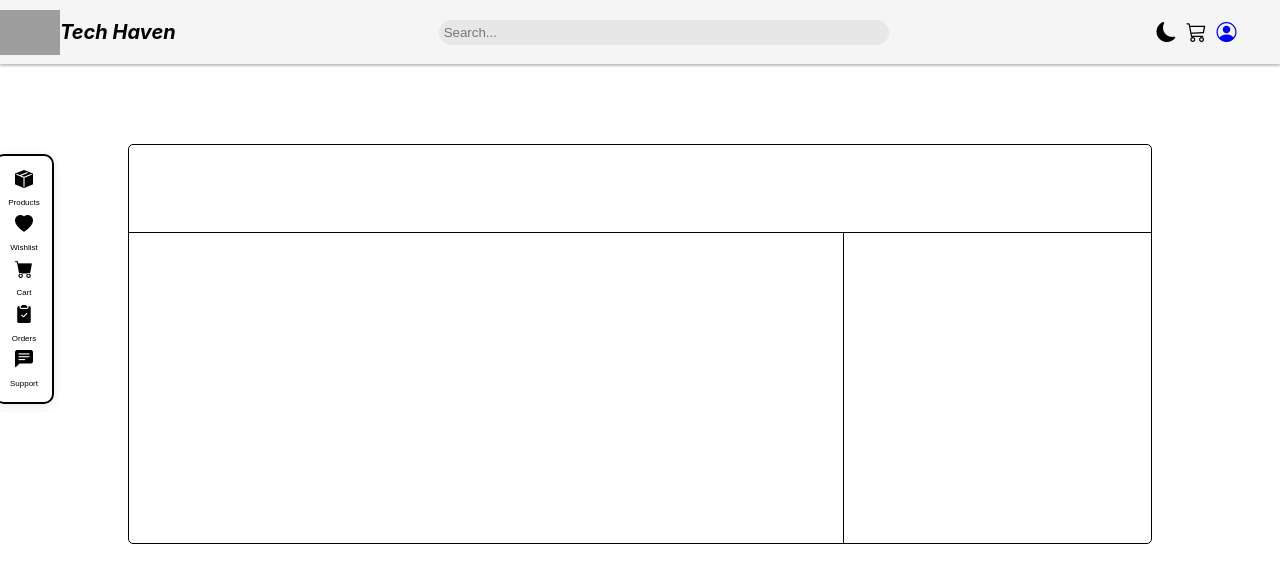
After one commit to kibinzxc/TechHaven-websys-hci2, a PHP site: page /profile.php in a window 1280 px wide. The commit adds this page. Shown: the top 583 px of the page. Run offline with PHP 8.4, Linux system fonts and the light colour scheme; some libraries are stand-ins or nearby versions; grey boxes are pictures that could not be loaded.

Commit message:
isolating sidenav and top

```diff
--- /dev/null
+++ b/costumer/profile.php
@@ -0,0 +1,52 @@
+<!DOCTYPE html>
+<html lang="en">
+<head>
+    <meta charset="UTF-8">
+    <meta name="viewport" content="width=device-width, initial-scale=1.0">
+
+
+</head>
+    <style>
+        .mainbox {
+            border: black 1px solid;
+            height: 50vh;
+            width: 80%;
+            margin-left: 10vw;
+            margin-top: 10vh;
+            border-radius: 5px;
+
+        }
+
+        .upper{
+            border-bottom: solid 1px black;
+            height: 22%;
+            width: 100%;
+
+        }
+
+       .right{
+            border-right: solid 1px black;
+            width: 70%;
+            height: 78%;
+
+       }
+    </style>
+<body>
+
+<?php include 'sidenav.php'; ?>
+
+   <div class="mainbox">
+        <div class="upper">
+
+        </div>
+        <div class="left">
+
+        </div>
+        <div class="right">
+
+        </div>
+   </div>
+
+</body>
+
+</html>
--- a/costumer/sidenav.php
+++ b/costumer/sidenav.php
@@ -1,4 +1,90 @@
 <style>
+    * {
+    margin: 0;
+    box-sizing: border-box;
+    padding: 0;
+}
+
+:root {
+    --lightColor: #F5F5F5;
+    --shadedColor: #E7E7E7;
+    --darkModeNav: #292929;
+    --darkBody: #5C5C5C;
+}
+
+body.dark-mode {
+    background-color: var(--darkBody);
+    color: white;
+}
+.dark-mode .nav {
+    background-color: var(--darkModeNav);
+}
+.dark-mode .search-bar {
+    background-color: var(--lightColor);
+}
+.dark-mode .nav-right i {
+    color: var(--lightColor);
+}
+
+.rotate {
+    animation: rotate 0.5s ease-in-out;
+}
+@keyframes rotate {
+    from {
+        transform: rotate(0deg);
+    }
+    to {
+        transform: rotate(360deg);
+    }
+}
+
+.nav {
+    background: var(--lightColor);
+    display: flex;
+    justify-content: space-between;
+    align-items: center;
+    height: 4rem;
+    font: italic 600 20px/normal 'Inter';
+    box-shadow: 0px 2px 2px 0px rgba(0, 0, 0, 0.25);
+}
+.nav img {
+    width: 60px;
+}
+
+.nav-left, .nav-middle, .nav-right {
+    display: flex;
+    align-items: center;
+}
+
+.nav-middle {
+    flex: 1;
+    display: flex;
+    justify-content: center;
+}
+
+.search-bar {
+    width: 100%;
+    max-width: 450px;
+    padding: 0.5px;
+    background-color: var(--shadedColor);
+    border-radius: 20px;
+    padding: 5px;
+    border: none;
+    outline: none;
+}
+
+.nav-right {
+    display: flex;
+    justify-content: space-between;
+    margin-right: 3%;
+}
+
+.nav-right i {
+    margin: 5px;
+    cursor: pointer;
+}
+
+
     .side-nav {
     position: fixed;
     margin-top: 7%;
@@ -70,7 +156,9 @@
     }
 }
 </style>
-
+<head>
+<link rel="stylesheet" href="../node_modules/bootstrap-icons/font/bootstrap-icons.css">
+</head>
 <body>
     <header class="nav">
         <div class="nav-left">
@@ -83,12 +171,12 @@
         <div class="nav-right">
             <i class="bi bi-moon-fill" id="dark-mode-toggle"></i>
             <i class="bi bi-cart3"></i>
-            <i class="bi bi-person-circle"></i>
+              <a href="profile.php"><i class="bi bi-person-circle"></i></a>
         </div>
     </header>
 
     <div class="side-nav">
-    <i class="bi bi-house-door-fill"></i> <a href="homepage.php">Home</a>
+
     <i class="bi bi-box-seam-fill"><a href="products.php"></i> Products</a>
     <i class="bi bi-heart-fill"></i><a href="wishlist.php"> Wishlist</a>
     <i class="bi bi-cart-fill"></i><a href="cart.php"> Cart</a>
```
Also changed, not shown: costumer/homepage.php (+0 -13 lines), costumer/user.css (+0 -85 lines).
